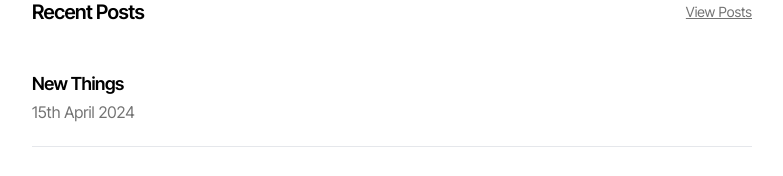
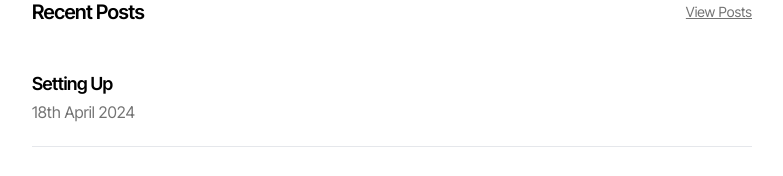
Before and after one commit to topboyasante/my-portfolio, a Next.js app: page / in a window 1280 px wide. Shown: the part 442-618 px from the top of the page, without its empty margins (248-1031 px from the left). Built offline with nearby package versions, Linux system fonts and the light colour scheme.

Commit message:
setting up

```diff
--- a/src/app/(posts)/content/hello.mdx
+++ /dev/null
@@ -1,12 +0,0 @@
----
-title: "New Things"
-publishDate: "15th April 2024"
----
-
-#### Welcome.
-
-I want to try a new approach to learn things as a software engineer, so I set up this blog to document the things I learn.
-
-<br/>
-
-Stay tuned! 🥶
--- /dev/null
+++ b/src/app/(posts)/content/setting-up.mdx
@@ -0,0 +1,18 @@
+---
+title: "Setting Up"
+publishDate: "18th April 2024"
+---
+
+#### Why this post?
+
+I've had to reset my machine twice this month. It's been very hectic setting it up.
+<div>
+    This post will contain links to videos that help me set my machine up.
+</div>
+
+<br/>
+
+#### Links
+[How to set up MySQL on mac](https://www.youtube.com/watch?v=ODA3rWfmzg8&t=651s)
+
+[How to set up PostgreSQL on mac](https://www.youtube.com/watch?v=MvcDM2nLdzI)
```
